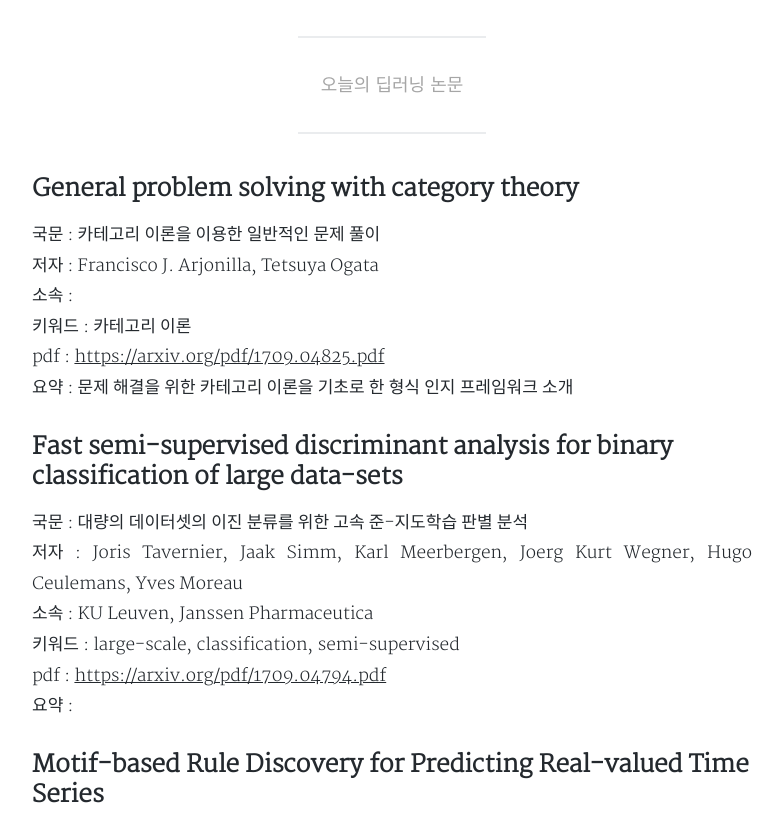
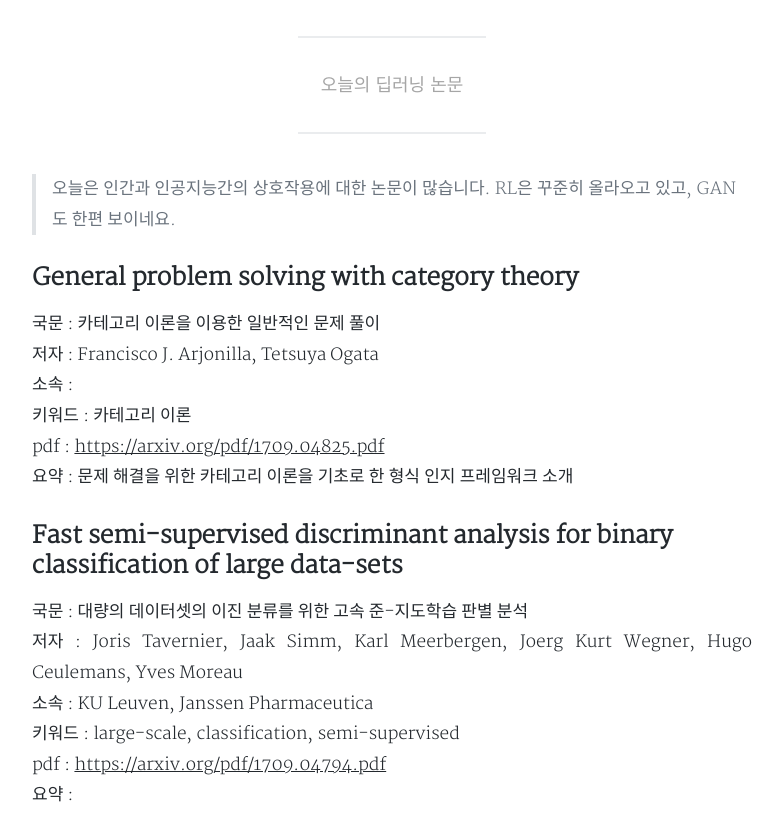
Before and after one commit to kairos03/kairos03.github.io-old, a Jekyll site: the page built from _posts/Machine-learning/2017-09-15-daily-DL-paper.md, in a window 1280 px wide and 900 px high, scrolled down 382 px, cut to the strip 82-900 px from the top of the window. Shown: the whole strip, without its empty margins (248-1031 px from the left). Built offline with Jekyll 4.4.1, drawn with Linux system fonts in a browser that asks for light colours; nearby versions of some CDN libraries; comment, search, counter and statistics services are not loaded; a style sheet for code colours, icons or effects is not loaded.

Commit message:
add comment

```diff
--- a/_posts/Machine-learning/2017-09-15-daily-DL-paper.md
+++ b/_posts/Machine-learning/2017-09-15-daily-DL-paper.md
@@ -7,6 +7,8 @@ categories: Machine-learning
 cover:      https://user-images.githubusercontent.com/6357456/30470074-9b04e2fc-99f3-11e7-9c89-869dc06cc8f3.png
 tag:        [AI, machine-learning, deep-learning, paper, trend]
 ---
+
+> 오늘은 인간과 인공지능간의 상호작용에 대한 논문이 많습니다. RL은 꾸준히 올라오고 있고, GAN도 한편 보이네요.
 
 ## General problem solving with category theory
 국문 : 카테고리 이론을 이용한 일반적인 문제 풀이
```
